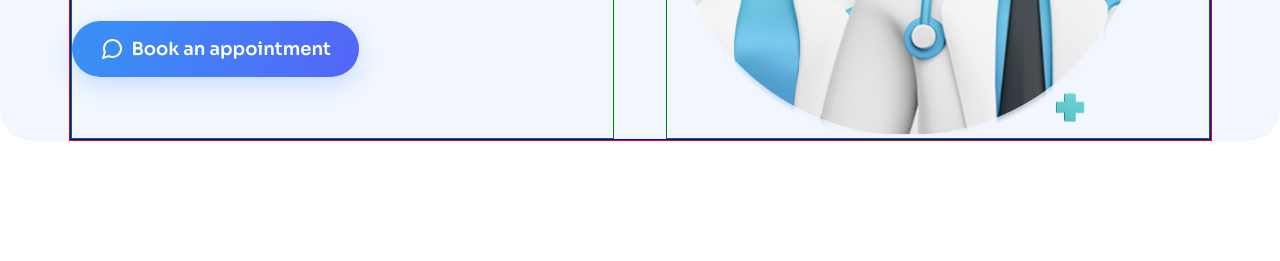
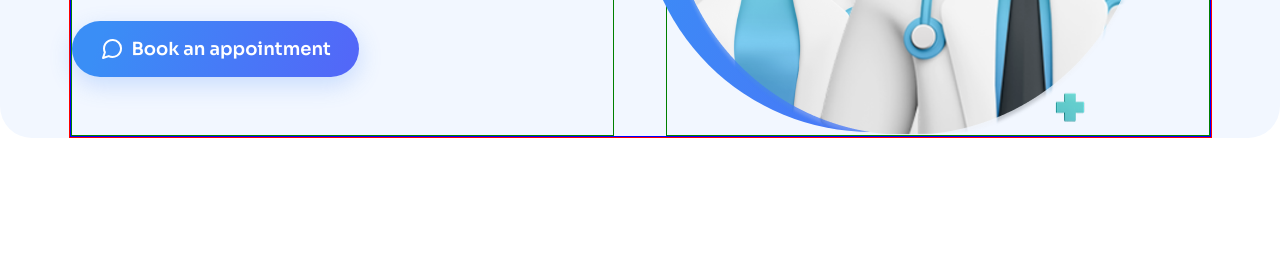
Before and after one commit to Yasi499/git-reset, a plain HTML site: page index.html in a window 1280 px wide. Shown: the part 539-800 px from the top of the page. Drawn offline with Linux system fonts and the light colour scheme.

Commit message:
main content: blue circle behind the doctors

```diff
--- a/index.html
+++ b/index.html
@@ -44,6 +44,7 @@
                     </a>
                 </div>
                 <div class="main-content-column">
+                    <div class="main-content-circle"></div>
                     <img class="main-content-slide" src="./static/images/doctors.png" alt="doctors">
                     <img class="main-content-plus-one" src="./static/images/plus-big.png" alt="">
                     <img class="main-content-plus-two" src="./static/images/plus-big.png" alt="">
--- a/static/styles/styles.css
+++ b/static/styles/styles.css
@@ -115,6 +115,19 @@ img {
     border: 1px solid green;
     position: relative;
 }
+.main-content-circle {
+    position: absolute;
+    left: -26px;
+    top: 10px;
+    width: 460px;
+    height: 460px;
+    border-radius: 50%;
+    background: linear-gradient(109deg, #3A8EF6 10.84%, #6F3AFA 196.74%);
+}
+.main-content-slide {
+    position: relative;
+    display: block;
+}
 .main-content-plus-one {
     position: absolute;
     left: 100px;
```
